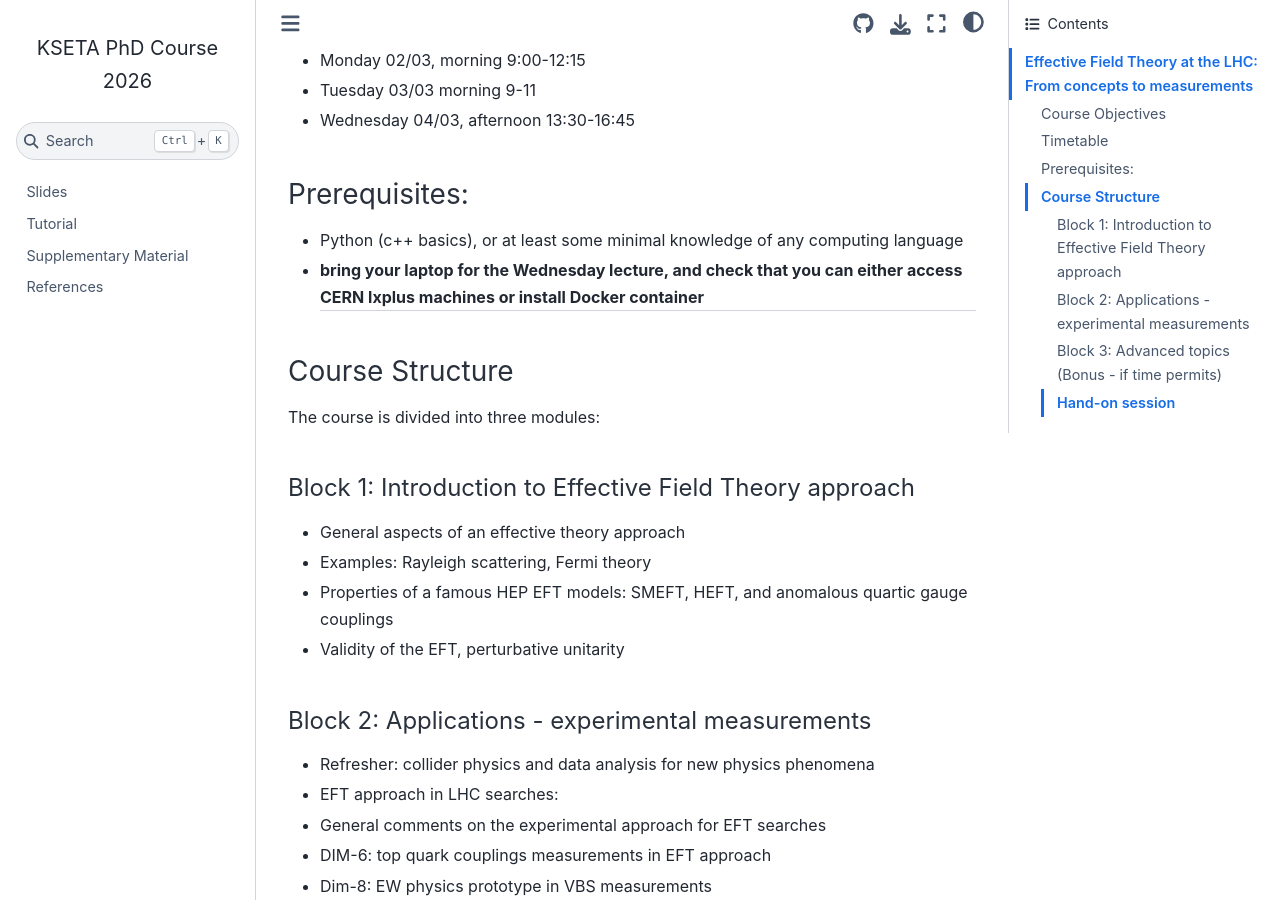
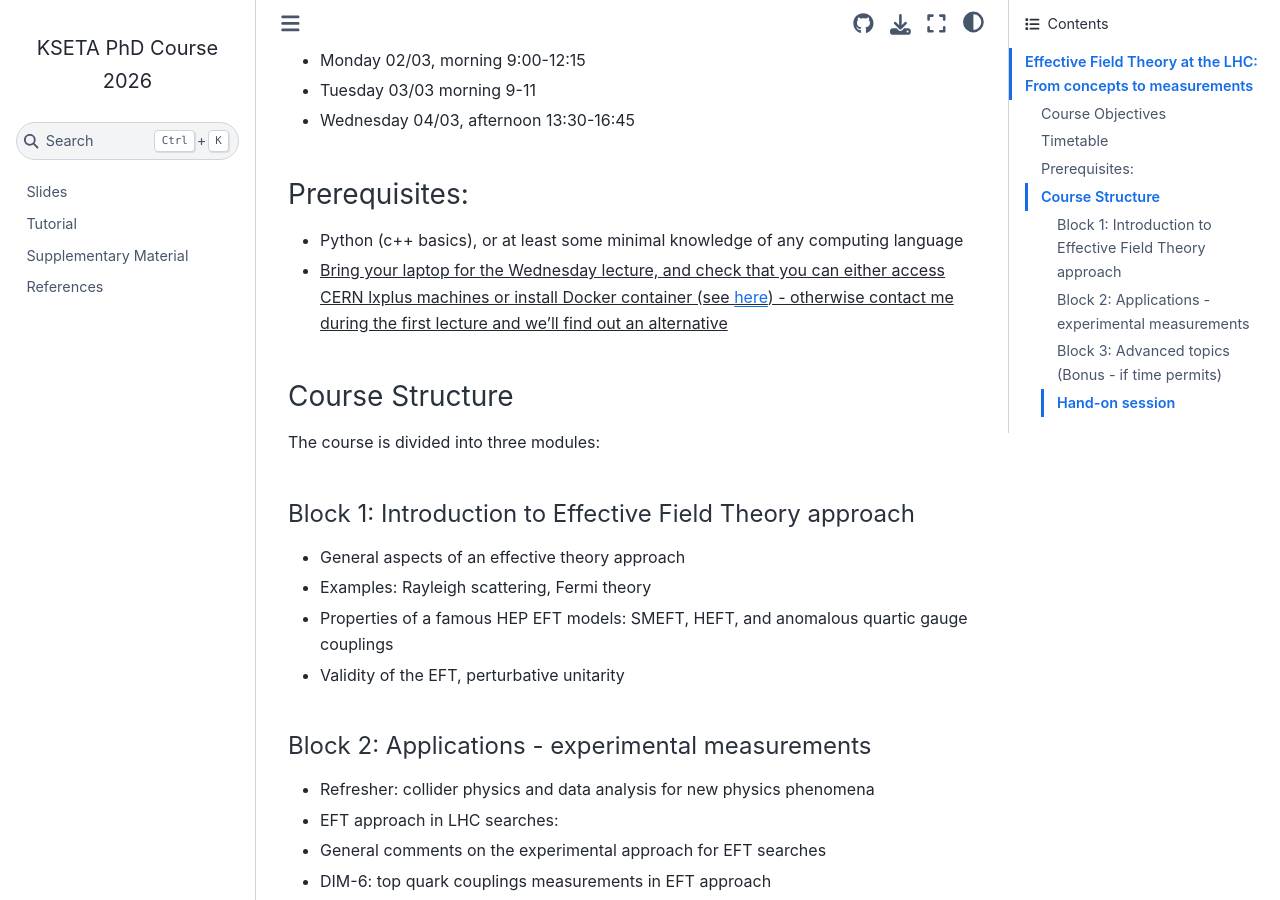
Before and after one commit to mpresill/KSETA_2026, a Jupyter Book: the page built from intro.md, in a window 1280 px wide and 900 px high, scrolled down 864 px. Built offline with Jupyter Book 1.0.4 settings and Sphinx 7.4.7 and the Sphinx Book theme 1.1.4, drawn with Linux system fonts in a browser that asks for light colours.

Commit message:
Enhance prerequisites with laptop and Docker details
Updated prerequisites to include a link for accessing Docker and alternative contact information.

```diff
--- a/intro.md
+++ b/intro.md
@@ -21,7 +21,7 @@ By the end of this course, students will:
 
 ### Prerequisites:
 - Python (c++ basics), or at least some minimal knowledge of any computing language
-- #### bring your laptop for the Wednesday lecture, and check that you can either access CERN lxplus machines or install Docker container
+- <ins>Bring your laptop for the Wednesday lecture, and check that you can either access CERN lxplus machines or install Docker container (see [here](https://mpresill.github.io/KSETA_2026/tutorial.html#hands-on-eft-exercise)) - otherwise contact me during the first lecture and we'll find out an alternative<ins>
 
 ### Course Structure
 
```
